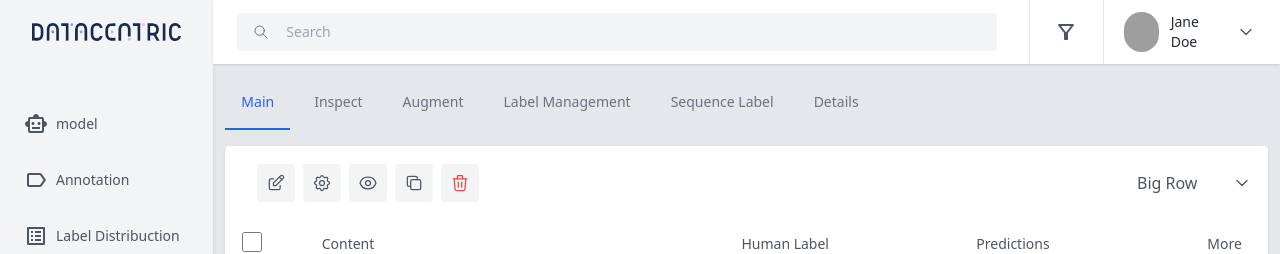
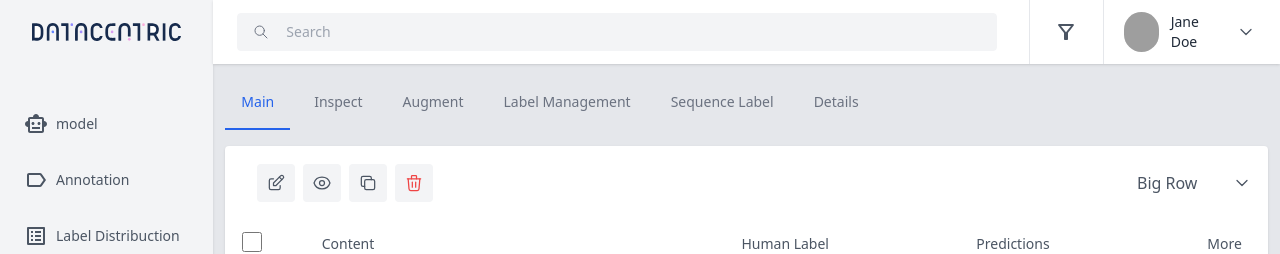
Before and after one commit to anovazzi1/react-example, a React (Create React App) app: page / in a window 1280 px wide. Shown: the top 254 px of the page. Built offline with nearby package versions, Linux system fonts and the light colour scheme; grey boxes are pictures that could not be loaded.

Commit message:
highlight toogle button working

```diff
--- /dev/null
+++ b/src/components/TableIconButton/index.js
@@ -0,0 +1,9 @@
+export default function TableIconButton({children, handleClick})
+{
+
+    return(
+        <button onClick={handleClick} className="text-gray-600 dark:text-gray-400 mr-2 p-2 border-transparent border bg-gray-100 dark:bg-gray-700 dark:hover:bg-gray-600 hover:bg-gray-200 cursor-pointer rounded focus:outline-none focus:border-gray-800 focus:shadow-outline-gray" href="javascript: void(0)">
+            {children}
+    </button>
+    )
+}
--- a/src/components/TableOptionsContainer/index.js
+++ b/src/components/TableOptionsContainer/index.js
@@ -1,43 +1,54 @@
 import { useContext } from "react"
 import { tableContext } from "../../context/table"
+import Icon from "../Icon"
+import TableIconButton from "../TableIconButton"
 
 export default function TableOptionsCOntainer(){
-    const {size,setSize} = useContext(tableContext)
+    const {size,setSize, setHighlight,isHighlighted} = useContext(tableContext)
     console.log(size)
 
     return (
         <div className="flex flex-col lg:flex-row pl-4 py-4 lg:pl-8 lg:pb-2 justify-between items-start lg:items-stretch w-full">
                     <div className="w-full lg:w-1/3 flex flex-col lg:flex-row items-start lg:items-center">
-                        <div className="flex items-center justify-between">
-                            <a className="text-gray-600 dark:text-gray-400 p-2 border-transparent border bg-gray-100 dark:bg-gray-700 dark:hover:bg-gray-600 hover:bg-gray-200 cursor-pointer rounded focus:outline-none focus:border-gray-800 focus:shadow-outline-gray" href="javascript: void(0)">
+
+                        <TableIconButton handleClick={()=>setHighlight(!isHighlighted)}>
+                            <Icon>
                                 <svg xmlns="http://www.w3.org/2000/svg" className="icon cursor-pointer icon-tabler icon-tabler-edit" width={20} height={20} viewBox="0 0 24 24" strokeWidth="1.5" stroke="currentColor" fill="none" strokeLinecap="round" strokeLinejoin="round">
                                     <path stroke="none" d="M0 0h24v24H0z" />
                                     <path d="M9 7 h-3a2 2 0 0 0 -2 2v9a2 2 0 0 0 2 2h9a2 2 0 0 0 2 -2v-3" />
                                     <path d="M9 15h3l8.5 -8.5a1.5 1.5 0 0 0 -3 -3l-8.5 8.5v3" />
                                     <line x1={16} y1={5} x2={19} y2={8} />
                                 </svg>
-                            </a>
-                            <a className="text-gray-600 dark:text-gray-400 mx-2 p-2 border-transparent border bg-gray-100 dark:bg-gray-700 dark:hover:bg-gray-600 hover:bg-gray-200 cursor-pointer rounded focus:outline-none focus:border-gray-800 focus:shadow-outline-gray" href="javascript: void(0)">
+                            </Icon>
+                        </TableIconButton>
+                        {/* <TableIconButton>
+                            <Icon>
                                 <svg xmlns="http://www.w3.org/2000/svg" className="icon cursor-pointer icon-tabler icon-tabler-settings" width={20} height={20} viewBox="0 0 24 24" strokeWidth="1.5" stroke="currentColor" fill="none" strokeLinecap="round" strokeLinejoin="round">
                                     <path stroke="none" d="M0 0h24v24H0z" />
                                     <path d="M10.325 4.317c.426-1.756 2.924-1.756 3.35 0a1.724 1.724 0 0 0 2.573 1.066c1.543-.94 3.31.826 2.37 2.37a1.724 1.724 0 0 0 1.065 2.572c1.756.426 1.756 2.924 0 3.35a1.724 1.724 0 0 0 -1.066 2.573c.94 1.543-.826 3.31-2.37 2.37a1.724 1.724 0 0 0 -2.572 1.065c-.426 1.756-2.924 1.756-3.35 0a1.724 1.724 0 0 0 -2.573 -1.066c-1.543.94-3.31-.826-2.37-2.37a1.724 1.724 0 0 0 -1.065 -2.572c-1.756-.426-1.756-2.924 0-3.35a1.724 1.724 0 0 0 1.066 -2.573c-.94-1.543.826-3.31 2.37-2.37.996.608 2.296.07 2.572-1.065z" />
                                     <circle cx={12} cy={12} r={3} />
                                 </svg>
-                            </a>
-                            <a className="text-gray-600 dark:text-gray-400 mr-2 p-2 border-transparent border bg-gray-100 dark:bg-gray-700 dark:hover:bg-gray-600 hover:bg-gray-200 cursor-pointer rounded focus:outline-none focus:border-gray-800 focus:shadow-outline-gray" href="javascript: void(0)">
+                            </Icon>
+                        </TableIconButton> */}
+                        <TableIconButton>
+                            <Icon>
                                 <svg xmlns="http://www.w3.org/2000/svg" className="icon icon-tabler icon-tabler-eye" width={20} height={20} viewBox="0 0 24 24" strokeWidth="1.5" stroke="currentColor" fill="none" strokeLinecap="round" strokeLinejoin="round">
-                                <path stroke-linecap="round" stroke-linejoin="round" d="M15 12a3 3 0 11-6 0 3 3 0 016 0z" />
-                                <path stroke-linecap="round" stroke-linejoin="round" d="M2.458 12C3.732 7.943 7.523 5 12 5c4.478 0 8.268 2.943 9.542 7-1.274 4.057-5.064 7-9.542 7-4.477 0-8.268-2.943-9.542-7z" />
+                                    <path stroke-linecap="round" stroke-linejoin="round" d="M15 12a3 3 0 11-6 0 3 3 0 016 0z" />
+                                    <path stroke-linecap="round" stroke-linejoin="round" d="M2.458 12C3.732 7.943 7.523 5 12 5c4.478 0 8.268 2.943 9.542 7-1.274 4.057-5.064 7-9.542 7-4.477 0-8.268-2.943-9.542-7z" />
                                 </svg>
-                            </a>
-                            <a className="text-gray-600 dark:text-gray-400 mr-2 p-2 border-transparent border bg-gray-100 dark:bg-gray-700 dark:hover:bg-gray-600 hover:bg-gray-200 cursor-pointer rounded focus:outline-none focus:border-gray-800 focus:shadow-outline-gray" href="javascript: void(0)">
+                            </Icon>
+                        </TableIconButton>
+                        <TableIconButton>
+                            <Icon>
                                 <svg xmlns="http://www.w3.org/2000/svg" className="icon icon-tabler icon-tabler-copy" width={20} height={20} viewBox="0 0 24 24" strokeWidth="1.5" stroke="currentColor" fill="none" strokeLinecap="round" strokeLinejoin="round">
                                     <path stroke="none" d="M0 0h24v24H0z" />
                                     <rect x={8} y={8} width={12} height={12} rx={2} />
                                     <path d="M16 8v-2a2 2 0 0 0 -2 -2h-8a2 2 0 0 0 -2 2v8a2 2 0 0 0 2 2h2" />
                                 </svg>
-                            </a>
-                            <a className="text-red-500 p-2 border-transparent border bg-gray-100 dark:bg-gray-700 dark:hover:bg-gray-600 hover:bg-gray-200 cursor-pointer rounded focus:outline-none focus:border-gray-800 focus:shadow-outline-gray" href="javascript: void(0)">
+                            </Icon>
+                        </TableIconButton>
+                        <TableIconButton>
+                            <Icon tailwindClasses={"text-red-500"}>
                                 <svg xmlns="http://www.w3.org/2000/svg" className="icon cursor-pointer icon-tabler icon-tabler-trash" width={20} height={20} viewBox="0 0 24 24" strokeWidth="1.5" stroke="currentColor" fill="none" strokeLinecap="round" strokeLinejoin="round">
                                     <path stroke="none" d="M0 0h24v24H0z" />
                                     <line x1={4} y1={7} x2={20} y2={7} />
@@ -46,8 +57,9 @@ export default function TableOptionsCOntainer(){
                                     <path d="M5 7l1 12a2 2 0 0 0 2 2h8a2 2 0 0 0 2 -2l1 -12" />
                                     <path d="M9 7v-3a1 1 0 0 1 1 -1h4a1 1 0 0 1 1 1v3" />
                                 </svg>
-                            </a>
-                        </div>
+                            </Icon>
+                        </TableIconButton>
+
                     </div>
                     <div className="w-full lg:w-2/3 flex flex-col lg:flex-row items-start lg:items-center justify-end">
                         <div className="flex items-center dark:border-gray-200 pb-3 lg:pb-0">
--- a/src/components/TableRowComponents/Content.js
+++ b/src/components/TableRowComponents/Content.js
@@ -1,11 +1,14 @@
 import { TokenAnnotator } from "react-text-annotate"
+import { useContext } from "react"
+import { tableContext } from "../../context/table"
 
 export default function Content({tableSpecs,contentData}){
+    const {isHighlighted} = useContext(tableContext)
     const text = "It's game day, so which are the teams and opponents that players dread facing the most? How about their favourite kit? (Spoiler: It'll mostly be their own.) And what do they think about LaLiga games being played on foreign soil, as well the number and lateness of matches in a season?"
     return (
         <td colSpan={6} className="pr-6 whitespace-no-wrap text-gray-800 dark:text-gray-100 tracking-normal leading-none">
             <div className={`overflow-hidden h-${tableSpecs.rowHeight} text-${tableSpecs.contentTextSize} leading-none`}>
-            <TokenAnnotator contentEditable="true" spellCheck="false" className={`h-auto xl:pt-2`} tokens={contentData.tokens} value={contentData.explanation}></TokenAnnotator>
+            <TokenAnnotator contentEditable="true" spellCheck="false" className={`h-auto xl:pt-2`} tokens={contentData.tokens} value={isHighlighted?contentData.explanation:{}}></TokenAnnotator>
             </div>
         </td>
     )
--- a/src/context/table/index.js
+++ b/src/context/table/index.js
@@ -4,8 +4,9 @@ export const tableContext = createContext({})
 
 export default function TableProvider({children}){
     const [size,setSize] = useState("big")
+    const [isHighlighted,setHighlight] = useState(true)
     return (
-        <tableContext.Provider value={{size,setSize}}>
+        <tableContext.Provider value={{size,setSize,isHighlighted,setHighlight}}>
             {children}
         </tableContext.Provider>
     )
```
